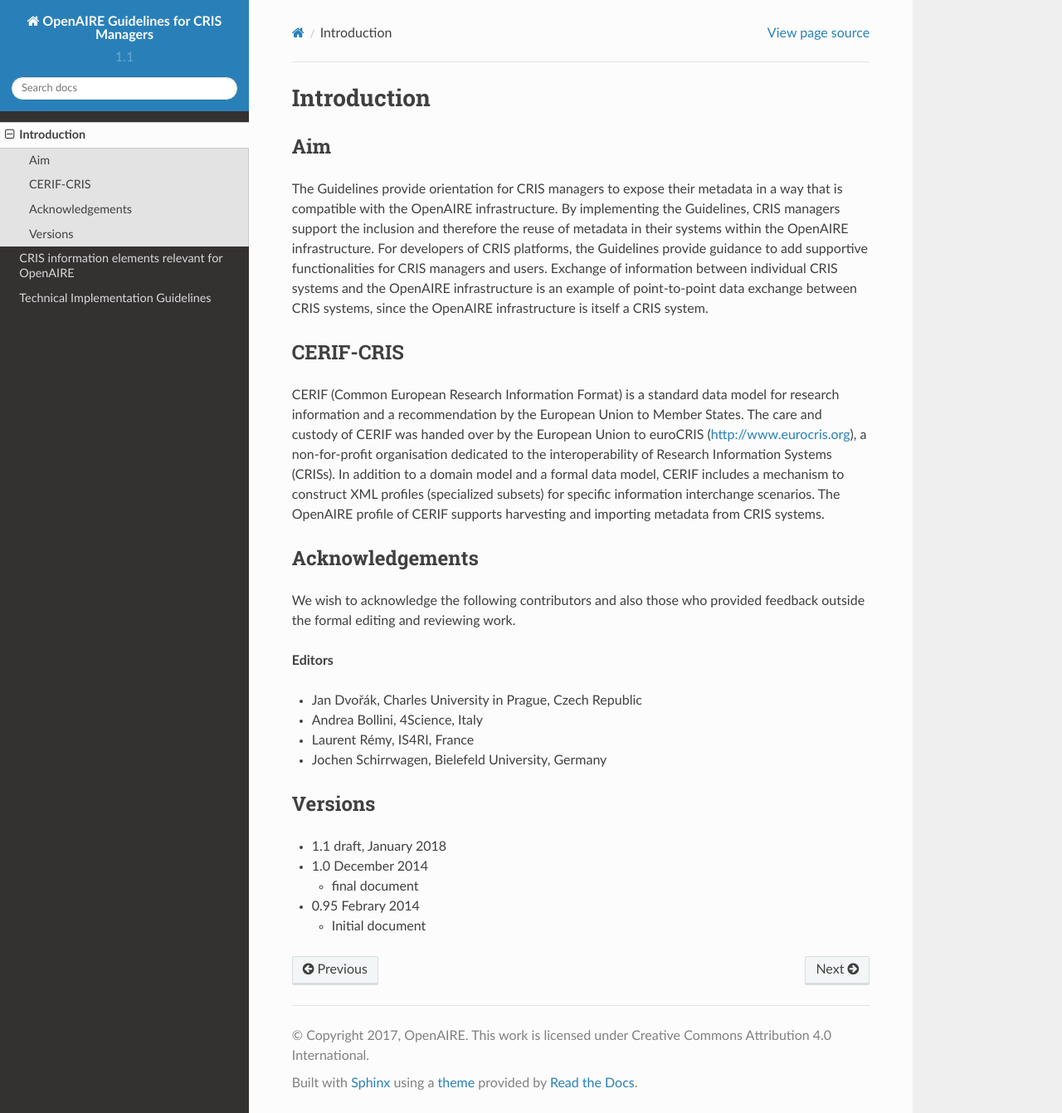
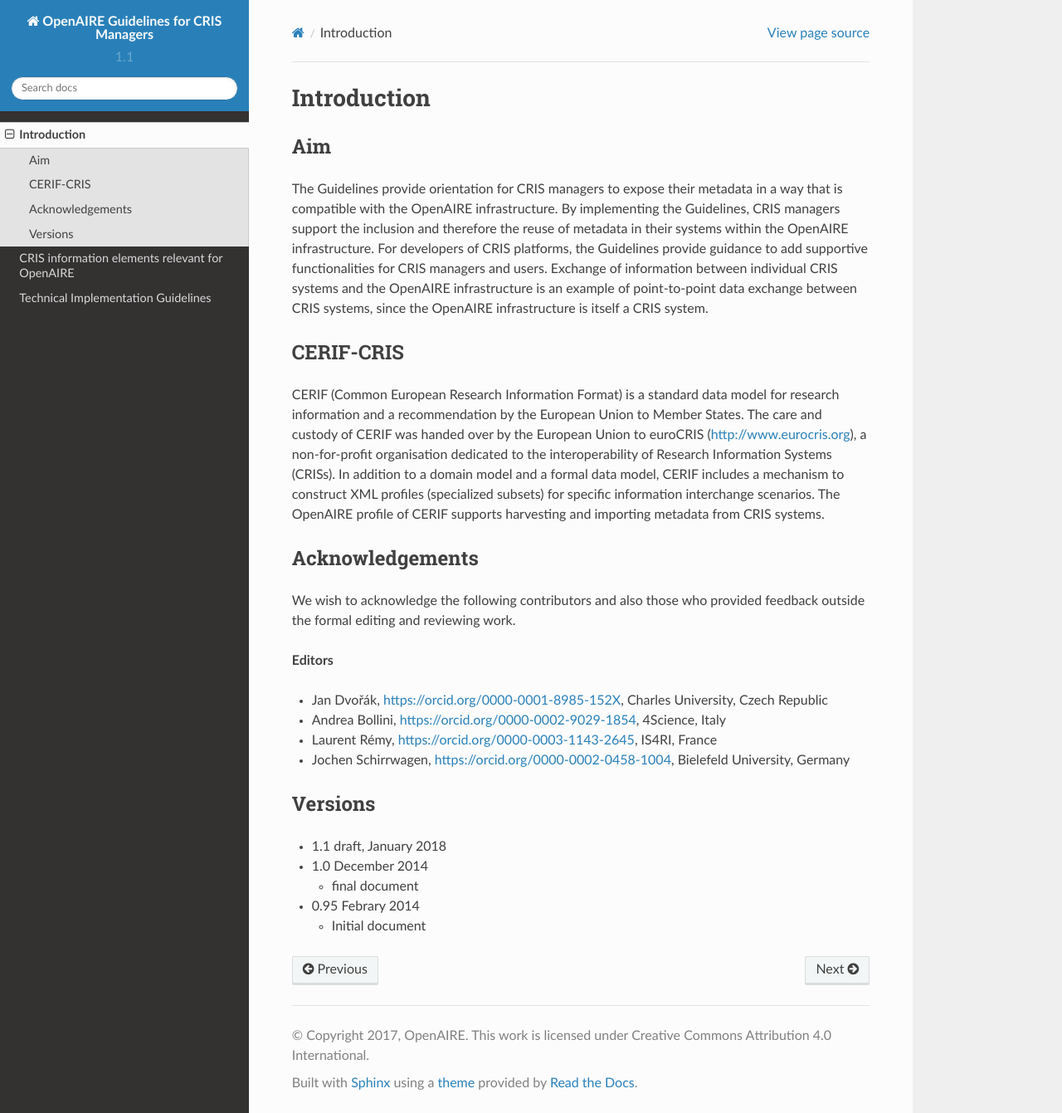
Before and after one commit to openaire/guidelines-cris-managers, a Sphinx documentation site: the page built from docs/introduction.rst, in a window 1280 px wide and 1341 px high. Shown: the whole window at 83% size. Built offline with Sphinx 7.4.7 and the Read the Docs theme 2.0.0, drawn with Linux system fonts in a browser that asks for light colours; a script that is not in the unit is left out.

Commit message:
added ORCID iDs to editors

```diff
--- a/docs/introduction.rst
+++ b/docs/introduction.rst
@@ -25,10 +25,10 @@
 
 **Editors**
 
-- Jan Dvořák, Charles University in Prague, Czech Republic
-- Andrea Bollini, 4Science, Italy
-- Laurent Rémy, IS4RI, France
-- Jochen Schirrwagen, Bielefeld University, Germany
+- Jan Dvořák, https://orcid.org/0000-0001-8985-152X, Charles University, Czech Republic
+- Andrea Bollini, https://orcid.org/0000-0002-9029-1854, 4Science, Italy
+- Laurent Rémy, https://orcid.org/0000-0003-1143-2645, IS4RI, France
+- Jochen Schirrwagen, https://orcid.org/0000-0002-0458-1004, Bielefeld University, Germany
 
 Versions
 ^^^^^^^^
```
